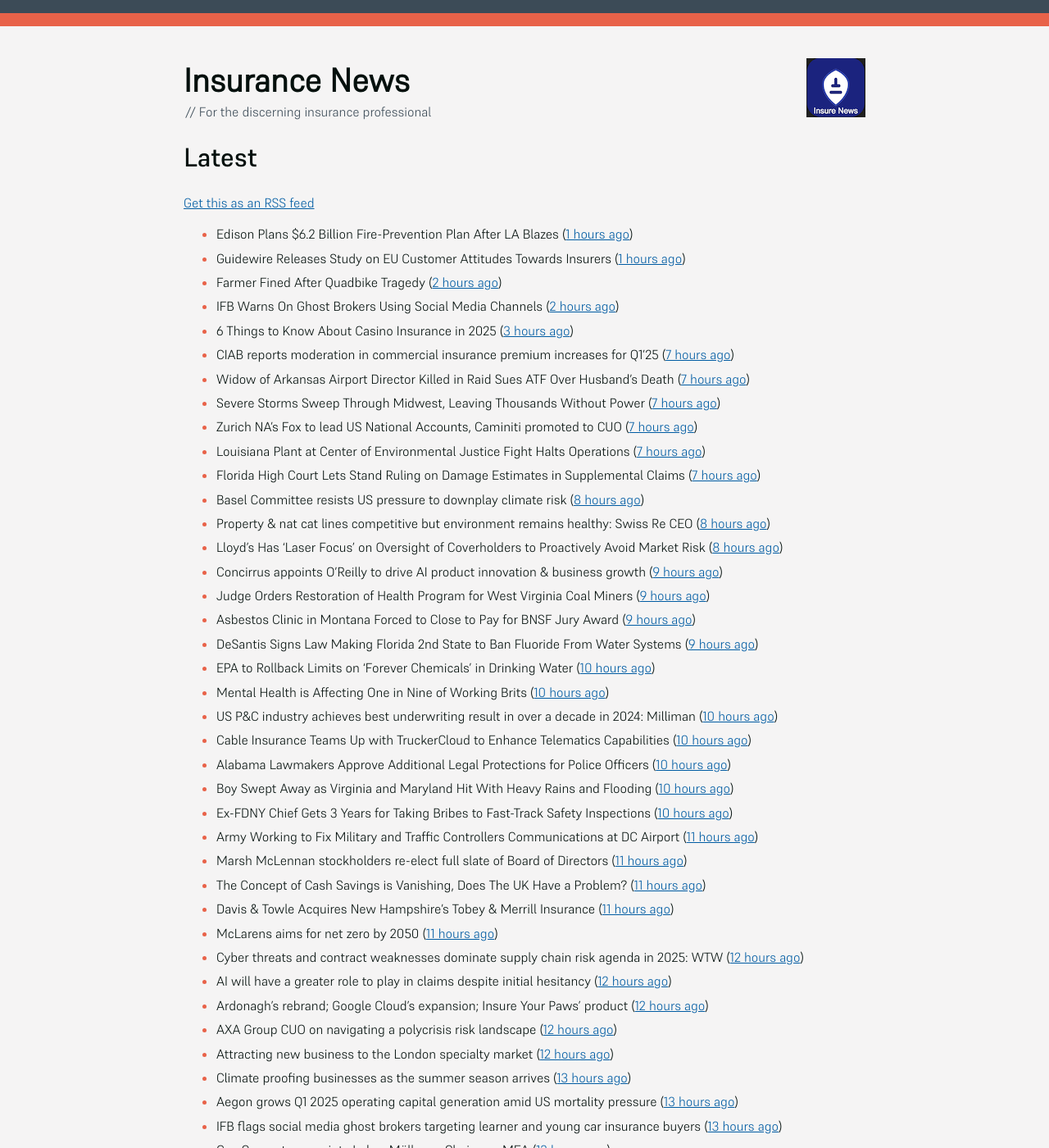
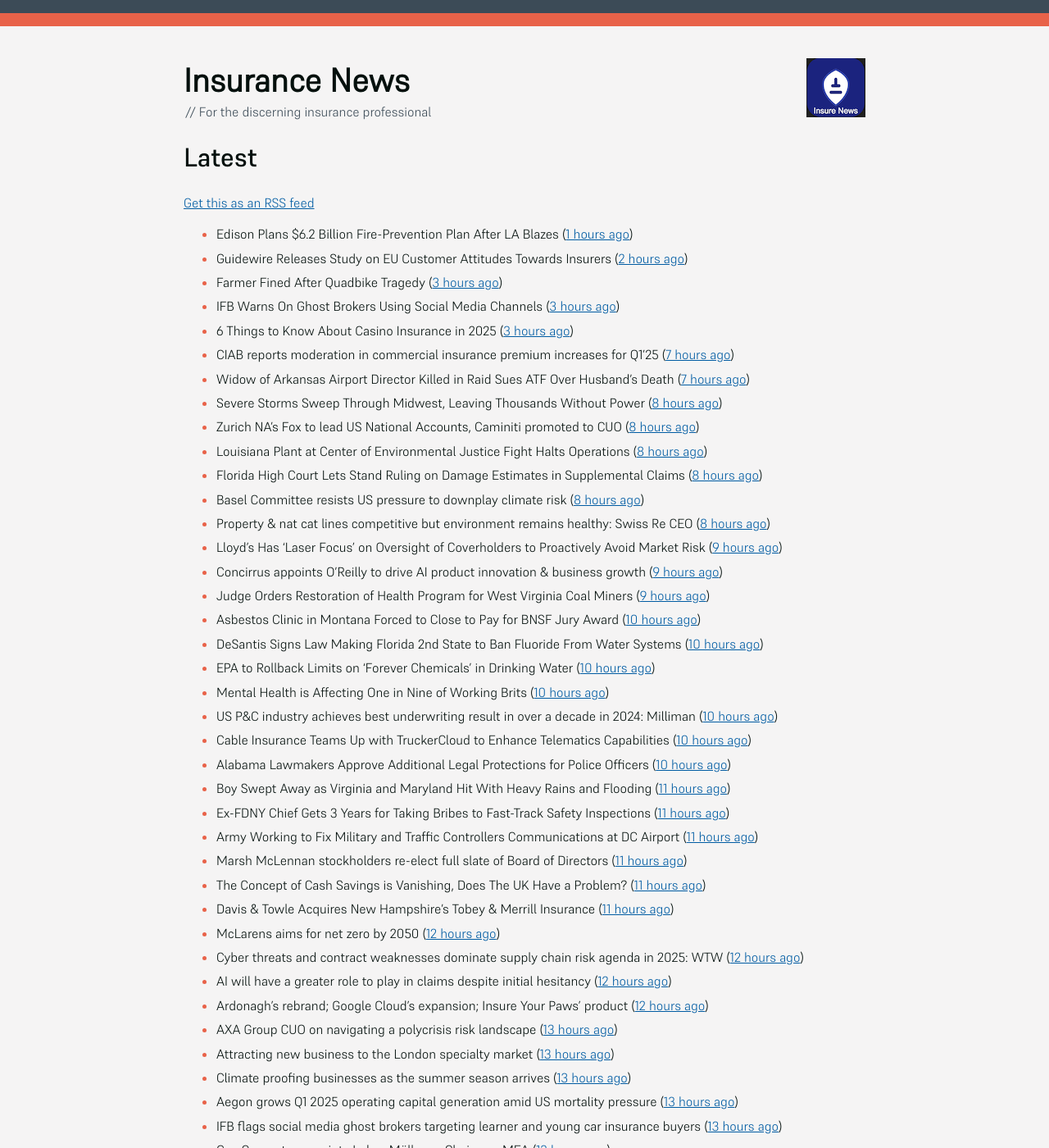
Before and after one commit to mat-0/feeds.thechels.uk, a Jekyll site: the page built from index.md, in a window 1280 px wide and 1400 px high. Shown: the whole window at 82% size. Built offline with Jekyll 4.4.1, drawn with Linux system fonts in a browser that asks for light colours; some of the changed text lies outside the part shown.

Commit message:
New Feed

```diff
--- a/index.md
+++ b/index.md
@@ -9,40 +9,40 @@ description: Latest Updates
 
 <!-- news_marker starts -->
 - Edison Plans $6.2 Billion Fire-Prevention Plan After LA Blazes ([1 hours ago](https://www.insurancejournal.com/news/west/2025/05/16/824114.htm))
-- Guidewire Releases Study on EU Customer Attitudes Towards Insurers ([1 hours ago](https://insurance-edge.net/2025/05/16/guidewire-releases-study-on-eu-customer-attitudes-towards-insurers/))
-- Farmer Fined After Quadbike Tragedy ([2 hours ago](https://insurance-edge.net/2025/05/16/farmer-fined-after-quadbike-tragedy/))
-- IFB Warns On Ghost Brokers Using Social Media Channels ([2 hours ago](https://insurance-edge.net/2025/05/16/ifb-warns-on-ghost-brokers-using-social-media-channels/))
+- Guidewire Releases Study on EU Customer Attitudes Towards Insurers ([2 hours ago](https://insurance-edge.net/2025/05/16/guidewire-releases-study-on-eu-customer-attitudes-towards-insurers/))
+- Farmer Fined After Quadbike Tragedy ([3 hours ago](https://insurance-edge.net/2025/05/16/farmer-fined-after-quadbike-tragedy/))
+- IFB Warns On Ghost Brokers Using Social Media Channels ([3 hours ago](https://insurance-edge.net/2025/05/16/ifb-warns-on-ghost-brokers-using-social-media-channels/))
 - 6 Things to Know About Casino Insurance in 2025 ([3 hours ago](https://insurance-edge.net/2025/05/16/6-things-to-know-about-casino-insurance-in-2025/))
 - CIAB reports moderation in commercial insurance premium increases for Q1’25 ([7 hours ago](https://www.reinsurancene.ws/ciab-reports-moderation-in-commercial-insurance-premium-increases-for-q125/))
 - Widow of Arkansas Airport Director Killed in Raid Sues ATF Over Husband’s Death ([7 hours ago](https://www.insurancejournal.com/news/southcentral/2025/05/16/824097.htm))
-- Severe Storms Sweep Through Midwest, Leaving Thousands Without Power ([7 hours ago](https://www.insurancejournal.com/news/midwest/2025/05/16/824092.htm))
-- Zurich NA’s Fox to lead US National Accounts, Caminiti promoted to CUO ([7 hours ago](https://www.reinsurancene.ws/zurich-nas-fox-to-lead-us-national-accounts-caminiti-promoted-to-cuo/))
-- Louisiana Plant at Center of Environmental Justice Fight Halts Operations ([7 hours ago](https://www.insurancejournal.com/news/southcentral/2025/05/16/824085.htm))
-- Florida High Court Lets Stand Ruling on Damage Estimates in Supplemental Claims ([7 hours ago](https://www.insurancejournal.com/news/southeast/2025/05/16/824076.htm))
+- Severe Storms Sweep Through Midwest, Leaving Thousands Without Power ([8 hours ago](https://www.insurancejournal.com/news/midwest/2025/05/16/824092.htm))
+- Zurich NA’s Fox to lead US National Accounts, Caminiti promoted to CUO ([8 hours ago](https://www.reinsurancene.ws/zurich-nas-fox-to-lead-us-national-accounts-caminiti-promoted-to-cuo/))
+- Louisiana Plant at Center of Environmental Justice Fight Halts Operations ([8 hours ago](https://www.insurancejournal.com/news/southcentral/2025/05/16/824085.htm))
+- Florida High Court Lets Stand Ruling on Damage Estimates in Supplemental Claims ([8 hours ago](https://www.insurancejournal.com/news/southeast/2025/05/16/824076.htm))
 - Basel Committee resists US pressure to downplay climate risk ([8 hours ago](https://www.dig-in.com/articles/basel-committee-resists-us-pressure-to-downplay-climate-risk))
 - Property & nat cat lines competitive but environment remains healthy: Swiss Re CEO ([8 hours ago](https://www.reinsurancene.ws/property-nat-cat-lines-competitive-but-environment-remains-healthy-swiss-re-ceo/))
-- Lloyd’s Has ‘Laser Focus’ on Oversight of Coverholders to Proactively Avoid Market Risk ([8 hours ago](https://www.insurancejournal.com/news/international/2025/05/16/824065.htm))
+- Lloyd’s Has ‘Laser Focus’ on Oversight of Coverholders to Proactively Avoid Market Risk ([9 hours ago](https://www.insurancejournal.com/news/international/2025/05/16/824065.htm))
 - Concirrus appoints O’Reilly to drive AI product innovation & business growth ([9 hours ago](https://www.reinsurancene.ws/concirrus-appoints-oreilly-to-drive-ai-product-innovation-business-growth/))
 - Judge Orders Restoration of Health Program for West Virginia Coal Miners ([9 hours ago](https://www.insurancejournal.com/news/southeast/2025/05/16/824060.htm))
-- Asbestos Clinic in Montana Forced to Close to Pay for BNSF Jury Award ([9 hours ago](https://www.insurancejournal.com/news/west/2025/05/16/824055.htm))
-- DeSantis Signs Law Making Florida 2nd State to Ban Fluoride From Water Systems ([9 hours ago](https://www.insurancejournal.com/news/southeast/2025/05/16/824051.htm))
+- Asbestos Clinic in Montana Forced to Close to Pay for BNSF Jury Award ([10 hours ago](https://www.insurancejournal.com/news/west/2025/05/16/824055.htm))
+- DeSantis Signs Law Making Florida 2nd State to Ban Fluoride From Water Systems ([10 hours ago](https://www.insurancejournal.com/news/southeast/2025/05/16/824051.htm))
 - EPA to Rollback Limits on ‘Forever Chemicals’ in Drinking Water ([10 hours ago](https://www.insurancejournal.com/news/national/2025/05/16/824047.htm))
 - Mental Health is Affecting One in Nine of Working Brits ([10 hours ago](https://insurance-edge.net/2025/05/16/mental-health-is-affecting-one-in-nine-of-working-brits/))
 - US P&C industry achieves best underwriting result in over a decade in 2024: Milliman ([10 hours ago](https://www.reinsurancene.ws/us-pc-industry-achieves-best-underwriting-result-in-over-a-decade-in-2024-milliman/))
 - Cable Insurance Teams Up with TruckerCloud to Enhance Telematics Capabilities ([10 hours ago](https://www.insurtechinsights.com/cable-insurance-teams-up-with-truckercloud-to-enhance-telematics-capabilities/))
 - Alabama Lawmakers Approve Additional Legal Protections for Police Officers ([10 hours ago](https://www.insurancejournal.com/news/southeast/2025/05/16/824044.htm))
-- Boy Swept Away as Virginia and Maryland Hit With Heavy Rains and Flooding ([10 hours ago](https://www.insurancejournal.com/news/east/2025/05/16/824034.htm))
-- Ex-FDNY Chief Gets 3 Years for Taking Bribes to Fast-Track Safety Inspections ([10 hours ago](https://www.insurancejournal.com/news/east/2025/05/16/824030.htm))
+- Boy Swept Away as Virginia and Maryland Hit With Heavy Rains and Flooding ([11 hours ago](https://www.insurancejournal.com/news/east/2025/05/16/824034.htm))
+- Ex-FDNY Chief Gets 3 Years for Taking Bribes to Fast-Track Safety Inspections ([11 hours ago](https://www.insurancejournal.com/news/east/2025/05/16/824030.htm))
 - Army Working to Fix Military and Traffic Controllers Communications at DC Airport ([11 hours ago](https://www.insurancejournal.com/news/east/2025/05/16/824024.htm))
 - Marsh McLennan stockholders re-elect full slate of Board of Directors ([11 hours ago](https://www.reinsurancene.ws/marsh-mclennan-stockholders-re-elect-full-slate-of-board-of-directors/))
 - The Concept of Cash Savings is Vanishing, Does The UK Have a Problem? ([11 hours ago](https://insurance-edge.net/2025/05/16/the-concept-of-cash-savings-is-vanishing-does-the-uk-have-a-problem/))
 - Davis & Towle Acquires New Hampshire’s Tobey & Merrill Insurance ([11 hours ago](https://www.insurancejournal.com/news/east/2025/05/16/824021.htm))
-- McLarens aims for net zero by 2050 ([11 hours ago](https://www.postonline.co.uk/news/7957770/mclarens-aims-for-net-zero-by-2050))
+- McLarens aims for net zero by 2050 ([12 hours ago](https://www.postonline.co.uk/news/7957770/mclarens-aims-for-net-zero-by-2050))
 - Cyber threats and contract weaknesses dominate supply chain risk agenda in 2025: WTW ([12 hours ago](https://www.reinsurancene.ws/cyber-threats-and-contract-weaknesses-dominate-supply-chain-risk-agenda-in-2025-wtw/))
 - AI will have a greater role to play in claims despite initial hesitancy ([12 hours ago](https://www.postonline.co.uk/broker/7957769/ai-will-have-a-greater-role-to-play-in-claims-despite-initial-hesitancy))
 - Ardonagh’s rebrand; Google Cloud’s expansion; Insure Your Paws’ product ([12 hours ago](https://www.postonline.co.uk/news/7957764/ardonaghs-rebrand-google-clouds-expansion-insure-your-paws-product))
-- AXA Group CUO on navigating a polycrisis risk landscape ([12 hours ago](https://www.insurancebusinessmag.com/uk/news/breaking-news/axa-group-cuo-on-navigating-a-polycrisis-risk-landscape-535921.aspx))
-- Attracting new business to the London specialty market ([12 hours ago](https://www.insurancebusinessmag.com/uk/news/breaking-news/attracting-new-business-to-the-london-specialty-market-535974.aspx))
+- AXA Group CUO on navigating a polycrisis risk landscape ([13 hours ago](https://www.insurancebusinessmag.com/uk/news/breaking-news/axa-group-cuo-on-navigating-a-polycrisis-risk-landscape-535921.aspx))
+- Attracting new business to the London specialty market ([13 hours ago](https://www.insurancebusinessmag.com/uk/news/breaking-news/attracting-new-business-to-the-london-specialty-market-535974.aspx))
 - Climate proofing businesses as the summer season arrives ([13 hours ago](https://www.insurancebusinessmag.com/uk/news/catastrophe/climate-proofing-businesses-as-the-summer-season-arrives-535973.aspx))
 - Aegon grows Q1 2025 operating capital generation amid US mortality pressure ([13 hours ago](https://www.insurancebusinessmag.com/uk/news/breaking-news/aegon-grows-q1-2025-operating-capital-generation-amid-us-mortality-pressure-535972.aspx))
 - IFB flags social media ghost brokers targeting learner and young car insurance buyers ([13 hours ago](https://www.insurancebusinessmag.com/uk/news/auto-motor/ifb-flags-social-media-ghost-brokers-targeting-learner-and-young-car-insurance-buyers-535971.aspx))
```
Also changed, not shown: other parts of index.md (+9 -9 lines).
